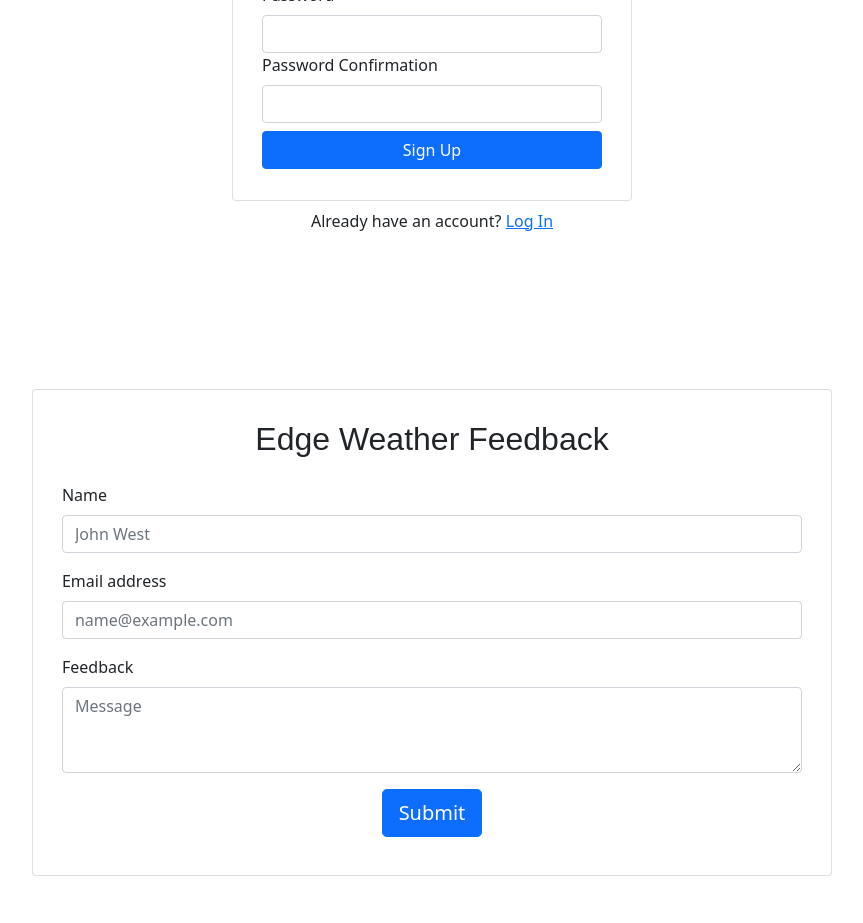
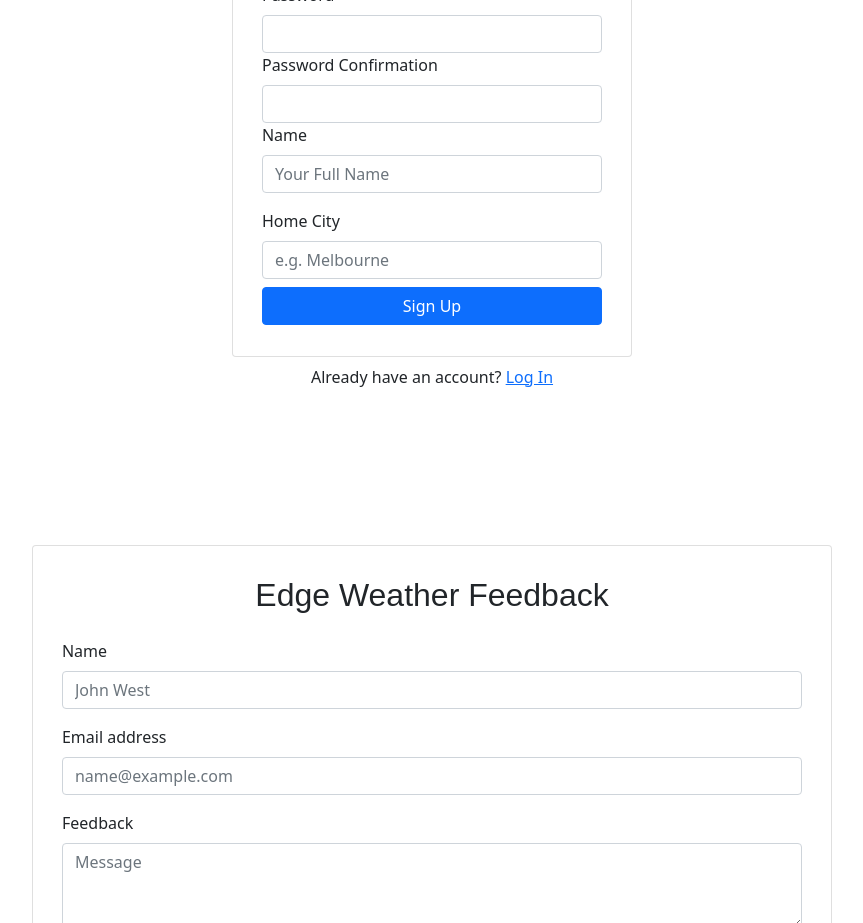
Before and after one commit to davidrenderos/CP3407Project, a React (Create React App) app: page /signup in a window 1280 px wide. Shown: the part 1140-2063 px from the top of the page, without its empty margins (208-1071 px from the left). Built offline with nearby package versions, Linux system fonts and the light colour scheme; no server answers; what react-geocode would draw is missing.

Commit message:
Fix sign up error with location and name now required

```diff
--- a/src/components/Dashboard.js
+++ b/src/components/Dashboard.js
@@ -65,9 +65,15 @@
                 <Card.Body>
                     <h2 className="text-center mb-4">Profile</h2>
                     {error && <Alert variant="danger">{error}</Alert>}
-                    <strong>Logged in as: </strong> {name}
-                    <strong>Email: </strong> {currentUser.email}
-                    <strong>City: </strong> {city}
+                    <div className="text-center mb-1">
+                        <strong>Logged in as: </strong> {name}
+                    </div>
+                    <div className="text-center mb-1">
+                        <strong>Email: </strong> {currentUser.email}
+                    </div>
+                    <div className="text-center mb-1">
+                        <strong>Current city: </strong> {city}
+                    </div>
 
                     <Link to="/update-profile" className="btn btn-primary w-100
                     mt-3">Update Profile
--- a/src/components/Signup.js
+++ b/src/components/Signup.js
@@ -2,6 +2,7 @@
 import {Form, Button, Card, Alert} from "react-bootstrap"
 import {useAuth} from '../contexts/AuthContext'
 import {Link, useHistory} from 'react-router-dom'
+import {db} from "../firebase";
 
 export default function Signup() {
     const emailRef = useRef()
@@ -11,6 +12,8 @@
     const [error, setError] = useState("")
     const [loading, setLoading] = useState(false)
     const history = useHistory()
+    const nameRef = useRef()
+    const cityRef = useRef()
 
     async function handleSubmit(e) {
         e.preventDefault()
@@ -22,6 +25,12 @@
         try {
             setError("")
             setLoading(true)
+            await db.collection("userDetails")
+                .add({
+                    email: emailRef.current.value,
+                    name: nameRef.current.value,
+                    city: cityRef.current.value,
+                })
             await signup(emailRef.current.value, passwordRef.current.value)
             history.push("/")
         } catch {
@@ -49,6 +58,14 @@
                             <Form.Label>Password Confirmation</Form.Label>
                             <Form.Control type="password" ref={passwordConfirmRef} required/>
                         </Form.Group>
+                        <Form.Group className="mb-3" controlId="exampleForm.ControlInput1">
+                            <Form.Label>Name</Form.Label>
+                            <Form.Control type="name" placeholder="Your Full Name" ref={nameRef} required/>
+                        </Form.Group>
+                        <Form.Group className="mt-3" controlId="exampleForm.ControlInput1">
+                            <Form.Label>Home City</Form.Label>
+                            <Form.Control type="" placeholder="e.g. Melbourne" ref={cityRef} required/>
+                        </Form.Group>
                         <Button disbale={loading} className="w-100 mt-2" type="submit">
                             Sign Up
                         </Button>
```
